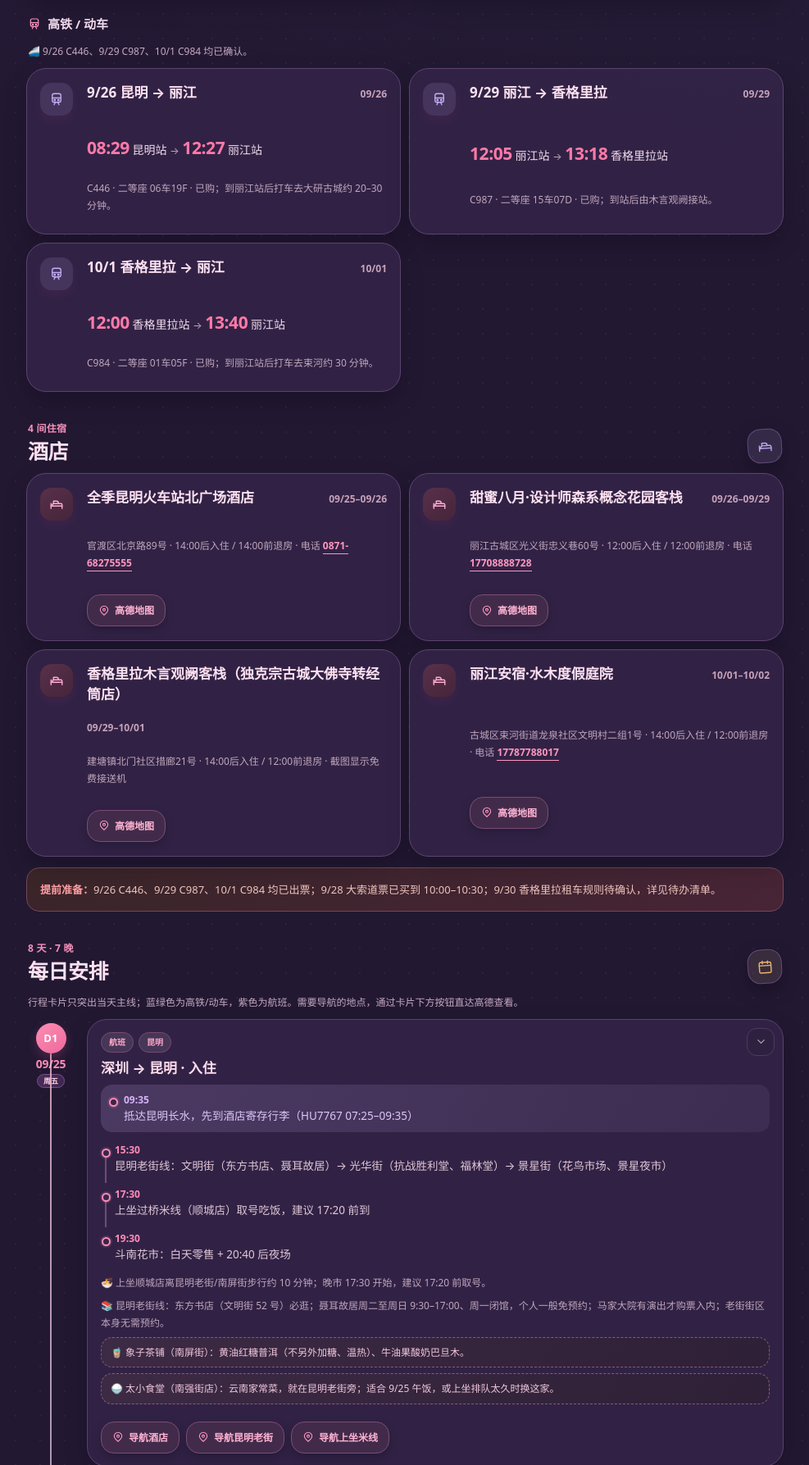
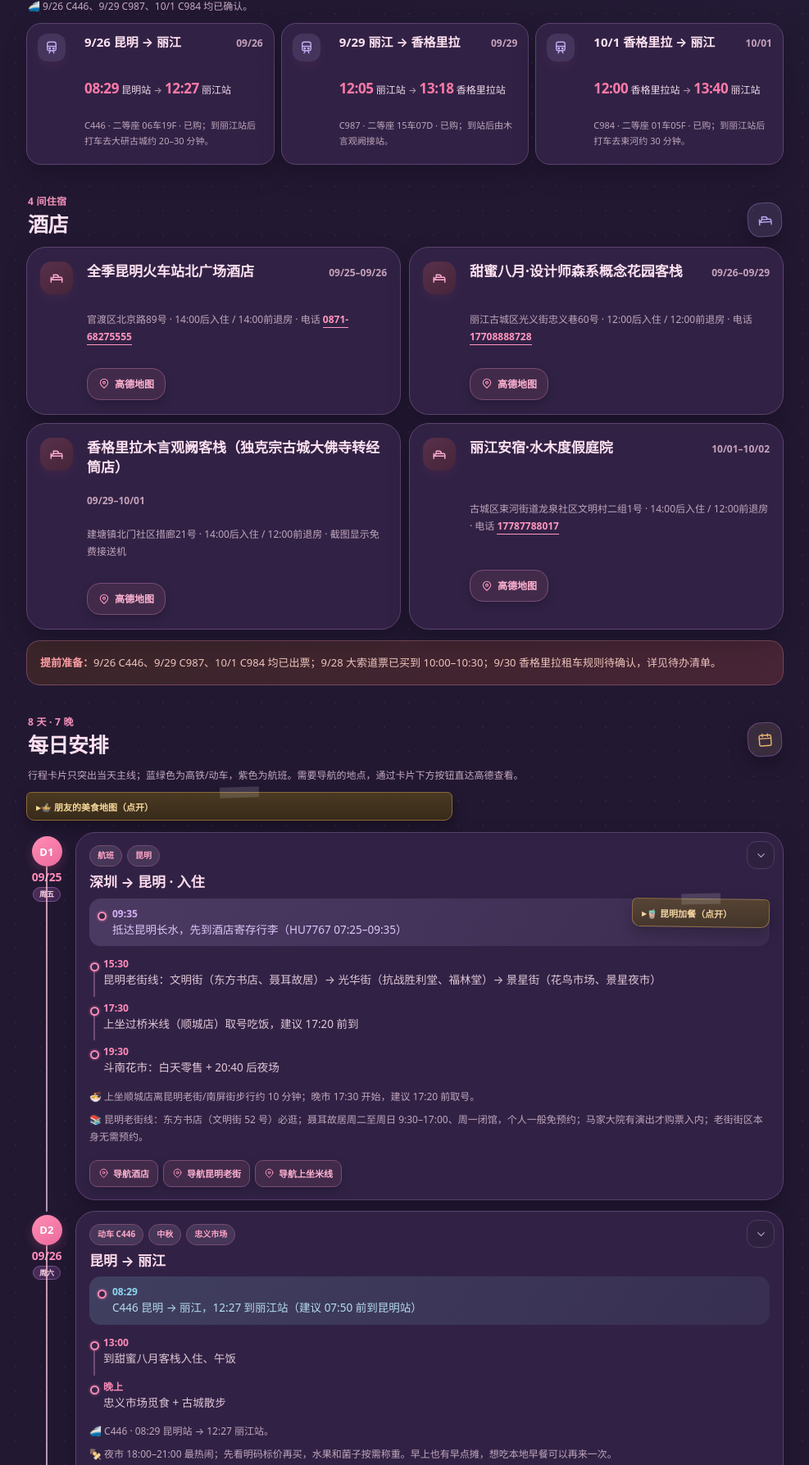
Before and after one commit to 15111226235-a11y/yunnan-trip-2026, a website: page yunnan-trip-site/index.html in a window 1280 px wide. Shown: the part 1978-3765 px from the top of the page at 82% size, without its empty margins (146-1133 px from the left). Drawn offline with Linux system fonts and the light colour scheme; no server answers.

Commit message:
手账便签改为可折叠侧贴，紧凑化时间轴、图例与交通卡片

```diff
--- a/yunnan-trip-site/index.html
+++ b/yunnan-trip-site/index.html
@@ -1176,8 +1176,20 @@
 .day-plan .plan-time{display:block;min-width:0;font-size:12px;font-weight:900;color:#d25d8b;font-variant-numeric:tabular-nums;white-space:nowrap;overflow:hidden;text-overflow:ellipsis}
 .day-plan p{margin:1px 0 0;color:#394b42;font-size:13.5px;line-height:1.6;min-width:0}
 .day-plan .plan-time + p{margin-top:-1px}
-.food-sticker{margin:9px 0 2px;padding:8px 11px;border:1.5px dashed #f0b3cb;border-radius:14px;background:linear-gradient(120deg,#fff7fb,#fffdfe);color:#8a4a68;font-size:12px;line-height:1.6}
-html[data-mode="night"] .food-sticker{background:linear-gradient(120deg,#3d2a44,#2e2036);border-color:#8a5a7e;color:#f0c8dd}
+.sticky-note{position:relative;float:right;width:168px;margin:0 0 10px 12px;padding:0;border:1px solid #f0cf9a;border-radius:6px 6px 10px 10px;background:linear-gradient(180deg,#fff8e3,#fff0c9);box-shadow:0 8px 18px rgba(170,130,50,.16);color:#7a5a2a;font-size:11px;line-height:1.55;transform:rotate(.7deg)}
+.sticky-note:before{content:"";position:absolute;top:-7px;left:50%;width:46px;height:13px;transform:translateX(-50%) rotate(-2deg);background:rgba(255,255,255,.62);border-left:1px solid rgba(0,0,0,.04);border-right:1px solid rgba(0,0,0,.04)}
+.sticky-note summary{cursor:pointer;list-style:none;padding:9px 11px 7px;font-size:11px;font-weight:900;color:#7b5320}
+.sticky-note summary::-webkit-details-marker{display:none}
+.sticky-note summary:before{content:"▸ ";display:inline-block;transition:transform .18s ease}
+.sticky-note[open] summary:before{transform:rotate(90deg)}
+.sticky-note summary:focus-visible{outline:2px solid #c98f35;outline-offset:2px;border-radius:6px}
+.sticky-note-body{padding:0 11px 10px}
+.sticky-note[open]{width:210px}
+.sticky-note-wide{float:none;width:auto;max-width:520px;margin:10px 0 14px;transform:none}
+html[data-mode="night"] .sticky-note{background:linear-gradient(180deg,#4a3a22,#382a1a);border-color:#8a6a3a;color:#f2ddb4;box-shadow:0 8px 18px rgba(0,0,0,.32)}
+html[data-mode="night"] .sticky-note summary{color:#f7d99a}
+html[data-mode="night"] .sticky-note:before{background:rgba(255,255,255,.14)}
+@media(max-width:760px){.sticky-note{float:none;width:auto;margin:8px 0 10px;transform:none}.sticky-note[open]{width:auto}}
 .day-plan li.is-train .plan-time{color:#1f6f8f}
 .day-plan li.is-train p{color:#2c6b85}
 .day-plan li.is-train:before{border-color:#3d92b3;box-shadow:0 0 0 2px rgba(61,146,179,.14)}
@@ -1316,6 +1328,25 @@
   .weather-row-compact .w-info b{font-size:13px}
   .weather-row-compact .w-info b small{font-size:8px}
 }
+
+/* 每日安排与交通：紧凑化 */
+.timeline .item{grid-template-columns:50px minmax(0,1fr);gap:10px}
+.day-actions{gap:6px;margin-top:10px}
+.day-actions .navbtn{min-height:0;padding:6px 10px;font-size:11px;border-radius:10px;gap:5px}
+.day-actions .navbtn svg{width:13px;height:13px}
+.overview-map .legend{gap:6px;margin-top:9px}
+.overview-map .legend-item{padding:4px 8px;font-size:10.5px;gap:5px}
+.overview-map .legend-line,.overview-map .legend-line.is-air,.overview-map .legend-line.is-rail{width:14px}
+#transport .grid{gap:8px}
+#transport .booking-card{padding:12px 13px;border-radius:18px}
+#transport .booking-icon{width:34px;height:34px;border-radius:12px}
+#transport .booking-title h3{font-size:15px}
+#transport .route-time{font-size:17px}
+#transport .route-text{font-size:12px;margin-top:5px}
+#transport .mini{font-size:11px}
+#transport .transport-sub{margin:14px 2px 8px;font-size:14px}
+@media(max-width:700px){.timeline .item{grid-template-columns:44px minmax(0,1fr);gap:8px}}
+@media(min-width:900px){#transport .grid-rail{grid-template-columns:repeat(3,minmax(0,1fr))}}
 </style>
 </head>
 <body>
@@ -1513,7 +1544,7 @@
     </div>
     <div class="transport-sub"><svg class="icon"><use href="#i-train"/></svg>高铁 / 动车</div>
     <p class="section-note">🚄 9/26 C446、9/29 C987、10/1 C984 均已确认。</p>
-    <div class="grid">
+    <div class="grid grid-rail">
       <article class="card booking-card">
         <div class="booking-icon train"><svg class="icon"><use href="#i-train"/></svg></div>
         <div class="booking-title"><h3>9/26 昆明 → 丽江</h3><span class="date">09/26</span></div>
@@ -1575,6 +1606,10 @@
       <div class="section-icon"><svg class="icon"><use href="#i-calendar"/></svg></div>
     </div>
     <p class="section-note">行程卡片只突出当天主线；蓝绿色为高铁/动车，紫色为航班。需要导航的地点，通过卡片下方按钮直达高德查看。</p>
+    <details class="sticky-note sticky-note-wide">
+      <summary>🍲 朋友的美食地图（点开）</summary>
+      <div class="sticky-note-body">弥勒吃菌锅；大理和丽江偏贵、品类少；香格里拉吃牦牛锅；泸沽湖吃大鱼锅。这次能对上的是香格里拉牦牛锅。</div>
+    </details>
 
     <div class="timeline">
       <div class="item">
@@ -1582,6 +1617,10 @@
         <article class="card day-card">
           <div class="day-tags"><span class="tag">航班</span><span class="tag">昆明</span></div>
           <h3>深圳 → 昆明 · 入住</h3>
+          <details class="sticky-note">
+            <summary>🧋 昆明加餐（点开）</summary>
+            <div class="sticky-note-body">象子茶铺（南屏街）：黄油红糖普洱（不另外加糖、温热）、牛油果酸奶巴旦木。<br>太小食堂（南强街店）：云南家常菜，就在昆明老街旁；适合 9/25 午饭，或上坐排队太久时换这家。</div>
+          </details>
           <ol class="day-plan">
             <li class="is-flight"><span class="plan-time">09:35</span><p>抵达昆明长水，先到酒店寄存行李（HU7767 07:25–09:35）</p></li>
             <li><span class="plan-time">15:30</span><p>昆明老街线：文明街（东方书店、聂耳故居）→ 光华街（抗战胜利堂、福林堂）→ 景星街（花鸟市场、景星夜市）</p></li>
@@ -1590,8 +1629,6 @@
           </ol>
           <p class="mini">🍜 上坐顺城店离昆明老街/南屏街步行约 10 分钟；晚市 17:30 开始，建议 17:20 前取号。</p>
           <p class="mini">📚 昆明老街线：东方书店（文明街 52 号）必逛；聂耳故居周二至周日 9:30–17:00、周一闭馆，个人一般免预约；马家大院有演出才购票入内；老街街区本身无需预约。</p>
-          <p class="food-sticker">🧋 象子茶铺（南屏街）：黄油红糖普洱（不另外加糖、温热）、牛油果酸奶巴旦木。</p>
-          <p class="food-sticker">🍚 太小食堂（南强街店）：云南家常菜，就在昆明老街旁；适合 9/25 午饭，或上坐排队太久时换这家。</p>
           <div class="day-actions"><a class="navbtn" href="https://uri.amap.com/search?keyword=%E5%85%A8%E5%AD%A3%E6%98%86%E6%98%8E%E7%81%AB%E8%BD%A6%E7%AB%99%E5%8C%97%E5%B9%BF%E5%9C%BA%E9%85%92%E5%BA%97&city=%E6%98%86%E6%98%8E&callnative=1" target="_blank" rel="noopener"><svg class="icon"><use href="#i-pin"/></svg>导航酒店</a><a class="navbtn" href="https://uri.amap.com/search?keyword=%E6%98%86%E6%98%8E%E8%80%81%E8%A1%97&city=%E6%98%86%E6%98%8E&callnative=1" target="_blank" rel="noopener"><svg class="icon"><use href="#i-pin"/></svg>导航昆明老街</a><a class="navbtn" href="https://uri.amap.com/search?keyword=%E4%B8%8A%E5%9D%90%E9%A1%BA%E5%9F%8E%E8%B4%AD%E7%89%A9%E4%B8%AD%E5%BF%83&city=%E6%98%86%E6%98%8E&callnative=1" target="_blank" rel="noopener"><svg class="icon"><use href="#i-pin"/></svg>导航上坐米线</a></div>
         </article>
       </div>
@@ -1650,6 +1687,10 @@
         <article class="card day-card">
           <div class="day-tags"><span class="tag">转场</span><span class="tag">动车 C987</span><span class="tag">香格里拉</span></div>
           <h3>丽江 → 香格里拉</h3>
+          <details class="sticky-note">
+            <summary>🥘 香格里拉牦牛锅（点开）</summary>
+            <div class="sticky-note-body">朋友推荐吃牦牛锅，独克宗古城内选一家人多的即可；今晚或 9/30 晚都行。</div>
+          </details>
           <ol class="day-plan">
             <li class="is-train"><span class="plan-time">12:05</span><p>C987 丽江 → 香格里拉，13:18 到香格里拉站（建议 11:40 前到丽江站）</p></li>
             <li><span class="plan-time">13:40</span><p>木言观阙接站、入住、午饭</p></li>
@@ -1657,7 +1698,6 @@
             <li><span class="plan-time">晚上</span><p>可选唐卡体验或月光广场闲逛</p></li>
           </ol>
           <p class="mini">🚄 C987 · 12:05 丽江站 → 13:18 香格里拉站；到站后由木言观阙接站，建议提前和客栈确认接站时间。</p>
-          <p class="food-sticker">🥘 香格里拉：朋友推荐吃牦牛锅；独克宗古城内选一家人多的即可，今晚或 9/30 晚都行。</p>
           <div class="day-actions"><a class="navbtn" href="https://uri.amap.com/search?keyword=%E9%A6%99%E6%A0%BC%E9%87%8C%E6%8B%89%E6%9C%A8%E8%A8%80%E8%A7%82%E9%98%99%E5%AE%A2%E6%A0%88%EF%BC%88%E7%8B%AC%E5%85%8B%E5%AE%97%E5%8F%A4%E5%9F%8E%E5%A4%A7%E4%BD%9B%E5%AF%BA%E8%BD%AC%E7%BB%8F%E7%AD%92%E5%BA%97%EF%BC%89&city=%E9%A6%99%E6%A0%BC%E9%87%8C%E6%8B%89&callnative=1" target="_blank" rel="noopener"><svg class="icon"><use href="#i-pin"/></svg>导航酒店</a></div>
         </article>
       </div>
@@ -1743,7 +1783,6 @@
       <article class="card tip-card"><div class="tip-icon"><svg class="icon"><use href="#i-mountain"/></svg></div><div><h3>高原节奏</h3><p>香格里拉第一天只安排独克宗轻逛；雪山不以登顶为目标，多喝水、不饮酒，出现头痛、恶心或明显乏力就停止上升。氧气瓶可先在丽江城里买（约 15–25 元/罐）。</p></div></article>
       <article class="card tip-card"><div class="tip-icon"><svg class="icon"><use href="#i-map"/></svg></div><div><h3>高德导航</h3><p>页面使用高德 URI 跳转完整地点与路线。内嵌小地图为轻量路线预览，不依赖地图 SDK，移动端更稳定。</p></div></article>
     </div>
-    <p class="food-sticker">🍲 朋友的美食地图：弥勒吃菌锅；大理和丽江偏贵、品类少；香格里拉吃牦牛锅；泸沽湖吃大鱼锅。这次能对上的是香格里拉牦牛锅。</p>
     <div class="risk"><b>节假日提醒：</b>9/25–27 为中秋假期，10/1–7 为国庆假期；9/26、10/1 两段动车分别约 9/12、9/17 起售，9/28 大索道约 9/21 晚 20:00 开抢，请提前留足余量，具体预约项见待办清单。</div>
   </section>
 
```
Also changed, not shown: yunnan-trip-site/public/index.html (+46 -7 lines).
